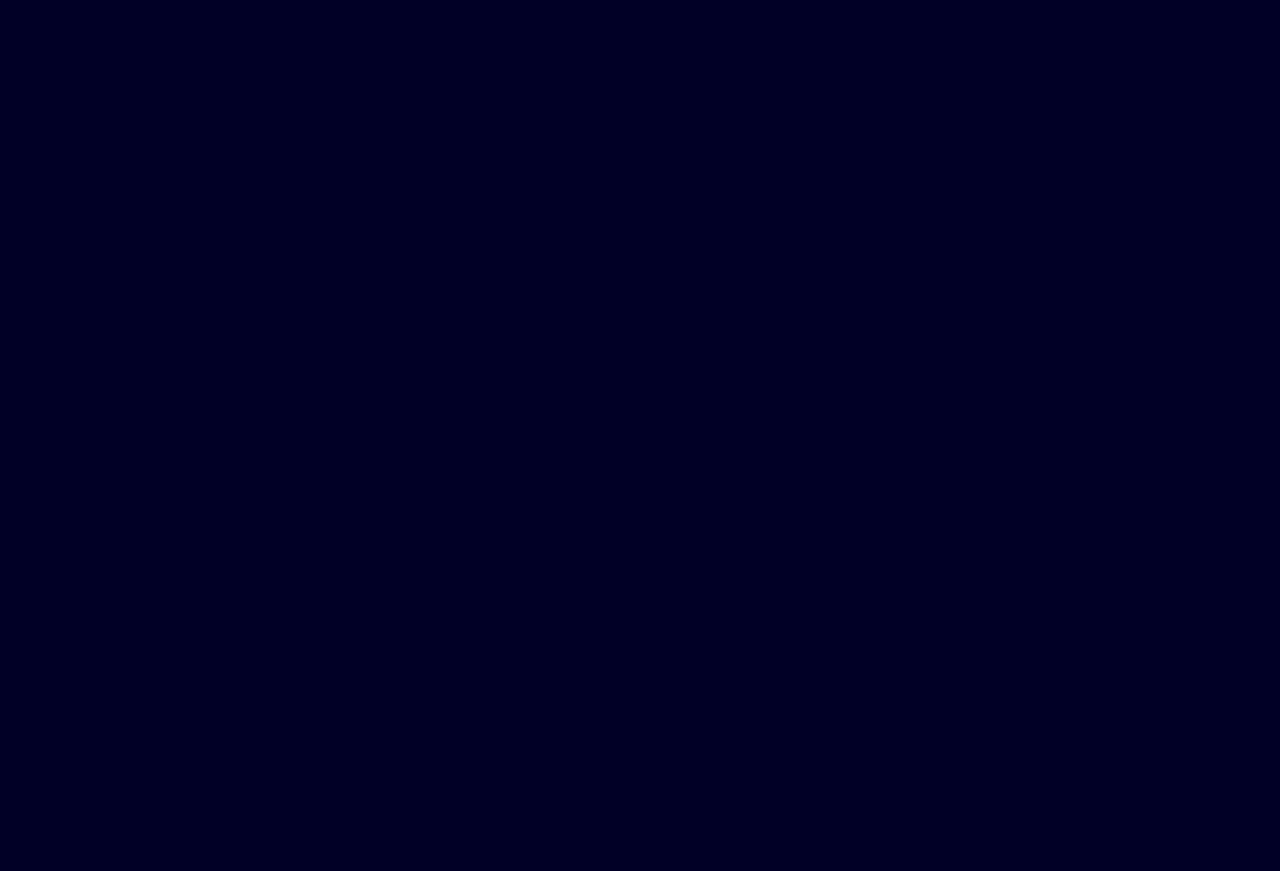
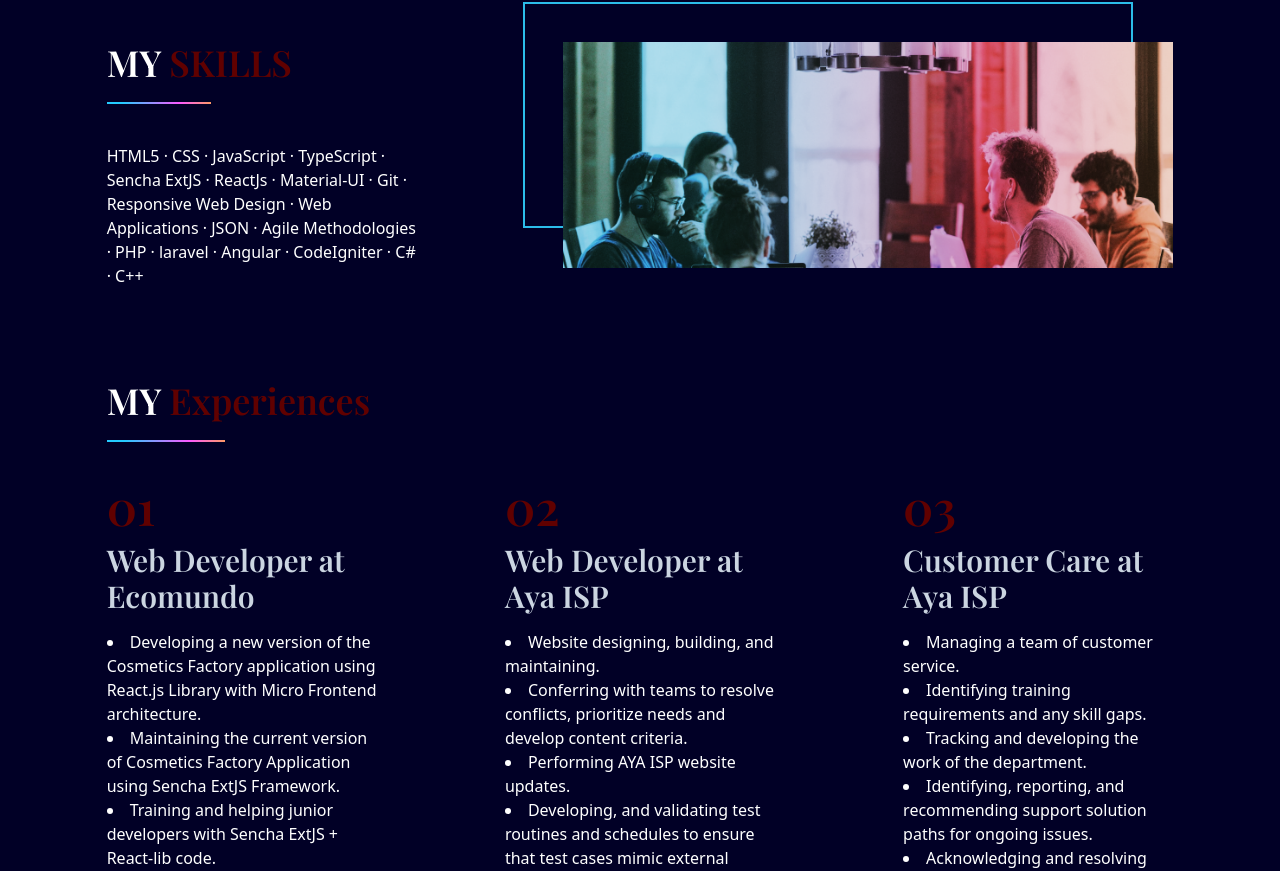
Before and after one commit to Tarek-989/Portfolio, a React (Vite) app: page / in a window 1280 px wide. Shown: the part 928-1799 px from the top of the page. Before the commit the page ends 800 px from the top, so only its background shows below. Built offline with nearby package versions, Linux system fonts and the light colour scheme.

Commit message:
create my skills  component

```diff
--- a/index.html
+++ b/index.html
@@ -4,7 +4,7 @@
     <meta charset="UTF-8" />
     <link rel="icon" type="image/svg+xml" href="/vite.svg" />
     <meta name="viewport" content="width=device-width, initial-scale=1.0" />
-	<link href="/public/output.css" rel="stylesheet">
+	<link href="/output.css" rel="stylesheet">
     <title>Portfolio</title>
   </head>
   <body>
--- a/public/output.css
+++ b/public/output.css
@@ -523,6 +523,10 @@ video {
   position: fixed;
 }
 
+.absolute{
+  position: absolute;
+}
+
 .relative{
   position: relative;
 }
@@ -547,24 +551,28 @@ video {
   top: 60%;
 }
 
-.z-40{
-  z-index: 40;
+.z-0{
+  z-index: 0;
 }
 
 .z-10{
   z-index: 10;
 }
 
-.z-0{
-  z-index: 0;
+.z-20{
+  z-index: 20;
 }
 
 .z-30{
   z-index: 30;
 }
 
-.z-20{
-  z-index: 20;
+.z-40{
+  z-index: 40;
+}
+
+.z-\[-1\]{
+  z-index: -1;
 }
 
 .mx-auto{
@@ -577,36 +585,48 @@ video {
   margin-bottom: 2.5rem;
 }
 
+.mb-5{
+  margin-bottom: 1.25rem;
+}
+
+.mb-7{
+  margin-bottom: 1.75rem;
+}
+
+.ml-20{
+  margin-left: 5rem;
+}
+
 .ml-\[33\%\]{
   margin-left: 33%;
+}
+
+.mt-10{
+  margin-top: 2.5rem;
+}
+
+.mt-12{
+  margin-top: 3rem;
 }
 
 .mt-16{
   margin-top: 4rem;
 }
 
-.ml-20{
-  margin-left: 5rem;
+.mt-3{
+  margin-top: 0.75rem;
 }
 
-.mt-12{
-  margin-top: 3rem;
+.mt-32{
+  margin-top: 8rem;
 }
 
-.mb-7{
-  margin-bottom: 1.75rem;
-}
-
-.mt-10{
-  margin-top: 2.5rem;
+.mt-5{
+  margin-top: 1.25rem;
 }
 
 .mt-8{
   margin-top: 2rem;
-}
-
-.mt-5{
-  margin-top: 1.25rem;
 }
 
 .flex{
@@ -617,12 +637,32 @@ video {
   display: none;
 }
 
+.h-0{
+  height: 0px;
+}
+
+.h-0\.5{
+  height: 0.125rem;
+}
+
 .h-3{
   height: 0.75rem;
 }
 
+.h-32{
+  height: 8rem;
+}
+
 .h-full{
   height: 100%;
+}
+
+.w-1\/2{
+  width: 50%;
+}
+
+.w-1\/3{
+  width: 33.333333%;
 }
 
 .w-3{
@@ -647,10 +687,6 @@ video {
 
 .basis-3\/5{
   flex-basis: 60%;
-}
-
-.basis-2\/5{
-  flex-basis: 40%;
 }
 
 .resize{
@@ -685,6 +721,10 @@ video {
   gap: 4rem;
 }
 
+.gap-32{
+  gap: 8rem;
+}
+
 .gap-6{
   gap: 1.5rem;
 }
@@ -706,8 +746,9 @@ video {
   border-bottom-right-radius: 0.125rem;
 }
 
-.border-2{
-  border-width: 2px;
+.bg-blue{
+  --tw-bg-opacity: 1;
+  background-color: rgb(44 188 233 / var(--tw-bg-opacity));
 }
 
 .bg-dark-grey{
@@ -723,6 +764,16 @@ video {
 .bg-red{
   --tw-bg-opacity: 1;
   background-color: rgb(96 0 0 / var(--tw-bg-opacity));
+}
+
+.bg-slate-800{
+  --tw-bg-opacity: 1;
+  background-color: rgb(30 41 59 / var(--tw-bg-opacity));
+}
+
+.bg-slate-900{
+  --tw-bg-opacity: 1;
+  background-color: rgb(15 23 42 / var(--tw-bg-opacity));
 }
 
 .bg-yellow{
@@ -742,24 +793,14 @@ video {
   padding: 0.5rem;
 }
 
-.py-16{
-  padding-top: 4rem;
-  padding-bottom: 4rem;
-}
-
-.py-6{
-  padding-top: 1.5rem;
-  padding-bottom: 1.5rem;
+.px-10{
+  padding-left: 2.5rem;
+  padding-right: 2.5rem;
 }
 
 .px-7{
   padding-left: 1.75rem;
   padding-right: 1.75rem;
-}
-
-.py-3{
-  padding-top: 0.75rem;
-  padding-bottom: 0.75rem;
 }
 
 .py-0{
@@ -772,9 +813,23 @@ video {
   padding-bottom: 0.125rem;
 }
 
-.px-10{
-  padding-left: 2.5rem;
-  padding-right: 2.5rem;
+.py-16{
+  padding-top: 4rem;
+  padding-bottom: 4rem;
+}
+
+.py-3{
+  padding-top: 0.75rem;
+  padding-bottom: 0.75rem;
+}
+
+.py-6{
+  padding-top: 1.5rem;
+  padding-bottom: 1.5rem;
+}
+
+.pb-24{
+  padding-bottom: 6rem;
 }
 
 .pr-0{
@@ -783,6 +838,10 @@ video {
 
 .pr-0\.5{
   padding-right: 0.125rem;
+}
+
+.pt-10{
+  padding-top: 2.5rem;
 }
 
 .text-center{
@@ -807,9 +866,14 @@ video {
   line-height: 2.25rem;
 }
 
-.text-sm{
-  font-size: 0.875rem;
-  line-height: 1.25rem;
+.text-4xl{
+  font-size: 2.25rem;
+  line-height: 2.5rem;
+}
+
+.text-5xl{
+  font-size: 3rem;
+  line-height: 1;
 }
 
 .text-6xl{
@@ -820,6 +884,11 @@ video {
 .text-lg{
   font-size: 1.125rem;
   line-height: 1.75rem;
+}
+
+.text-sm{
+  font-size: 0.875rem;
+  line-height: 1.25rem;
 }
 
 .font-bold{
@@ -835,19 +904,54 @@ video {
   color: rgb(117 117 117 / var(--tw-text-opacity));
 }
 
+.text-deep-blue{
+  --tw-text-opacity: 1;
+  color: rgb(1 0 38 / var(--tw-text-opacity));
+}
+
+.text-red{
+  --tw-text-opacity: 1;
+  color: rgb(96 0 0 / var(--tw-text-opacity));
+}
+
 .text-yellow{
   --tw-text-opacity: 1;
   color: rgb(253 204 73 / var(--tw-text-opacity));
 }
 
-.text-deep-blue{
+.text-gray-300{
   --tw-text-opacity: 1;
-  color: rgb(1 0 38 / var(--tw-text-opacity));
+  color: rgb(209 213 219 / var(--tw-text-opacity));
 }
 
-.drop-shadow{
-  --tw-drop-shadow: drop-shadow(0 1px 2px rgb(0 0 0 / 0.1)) drop-shadow(0 1px 1px rgb(0 0 0 / 0.06));
-  filter: var(--tw-blur) var(--tw-brightness) var(--tw-contrast) var(--tw-grayscale) var(--tw-hue-rotate) var(--tw-invert) var(--tw-saturate) var(--tw-sepia) var(--tw-drop-shadow);
+.text-gray-400{
+  --tw-text-opacity: 1;
+  color: rgb(156 163 175 / var(--tw-text-opacity));
+}
+
+.text-slate-900{
+  --tw-text-opacity: 1;
+  color: rgb(15 23 42 / var(--tw-text-opacity));
+}
+
+.text-slate-600{
+  --tw-text-opacity: 1;
+  color: rgb(71 85 105 / var(--tw-text-opacity));
+}
+
+.text-slate-500{
+  --tw-text-opacity: 1;
+  color: rgb(100 116 139 / var(--tw-text-opacity));
+}
+
+.text-slate-300{
+  --tw-text-opacity: 1;
+  color: rgb(203 213 225 / var(--tw-text-opacity));
+}
+
+.text-slate-400{
+  --tw-text-opacity: 1;
+  color: rgb(148 163 184 / var(--tw-text-opacity));
 }
 
 .transition{
@@ -877,6 +981,36 @@ body,
   position: absolute;
 }
 
+.before\:-left-10::before{
+  content: var(--tw-content);
+  left: -2.5rem;
+}
+
+.before\:-left-20::before{
+  content: var(--tw-content);
+  left: -5rem;
+}
+
+.before\:-left-\[25px\]::before{
+  content: var(--tw-content);
+  left: -25px;
+}
+
+.before\:-top-10::before{
+  content: var(--tw-content);
+  top: -2.5rem;
+}
+
+.before\:-top-20::before{
+  content: var(--tw-content);
+  top: -5rem;
+}
+
+.before\:-top-\[70px\]::before{
+  content: var(--tw-content);
+  top: -70px;
+}
+
 .before\:left-\[-50\%\]::before{
   content: var(--tw-content);
   left: -50%;
@@ -885,26 +1019,6 @@ body,
 .before\:top-\[-50\%\]::before{
   content: var(--tw-content);
   top: -50%;
-}
-
-.before\:-left-20::before{
-  content: var(--tw-content);
-  left: -5rem;
-}
-
-.before\:-top-20::before{
-  content: var(--tw-content);
-  top: -5rem;
-}
-
-.before\:-left-\[25px\]::before{
-  content: var(--tw-content);
-  left: -25px;
-}
-
-.before\:-top-\[70px\]::before{
-  content: var(--tw-content);
-  top: -70px;
 }
 
 .before\:z-\[-1\]::before{
@@ -953,16 +1067,16 @@ body,
   border-width: 2px;
 }
 
+.before\:border-blue::before{
+  content: var(--tw-content);
+  --tw-border-opacity: 1;
+  border-color: rgb(44 188 233 / var(--tw-border-opacity));
+}
+
 .before\:border-yellow::before{
   content: var(--tw-content);
   --tw-border-opacity: 1;
   border-color: rgb(253 204 73 / var(--tw-border-opacity));
-}
-
-.before\:border-blue::before{
-  content: var(--tw-content);
-  --tw-border-opacity: 1;
-  border-color: rgb(44 188 233 / var(--tw-border-opacity));
 }
 
 .hover\:bg-blue:hover{
@@ -970,14 +1084,9 @@ body,
   background-color: rgb(44 188 233 / var(--tw-bg-opacity));
 }
 
-.hover\:bg-deep-blue:hover{
-  --tw-bg-opacity: 1;
-  background-color: rgb(1 0 38 / var(--tw-bg-opacity));
-}
-
-.hover\:text-yellow:hover{
+.hover\:text-red:hover{
   --tw-text-opacity: 1;
-  color: rgb(253 204 73 / var(--tw-text-opacity));
+  color: rgb(96 0 0 / var(--tw-text-opacity));
 }
 
 .hover\:text-white:hover{
@@ -985,9 +1094,9 @@ body,
   color: rgb(255 255 255 / var(--tw-text-opacity));
 }
 
-.hover\:text-red:hover{
+.hover\:text-yellow:hover{
   --tw-text-opacity: 1;
-  color: rgb(96 0 0 / var(--tw-text-opacity));
+  color: rgb(253 204 73 / var(--tw-text-opacity));
 }
 
 .hover\:opacity-50:hover{
@@ -1004,35 +1113,17 @@ body,
   filter: var(--tw-blur) var(--tw-brightness) var(--tw-contrast) var(--tw-grayscale) var(--tw-hue-rotate) var(--tw-invert) var(--tw-saturate) var(--tw-sepia) var(--tw-drop-shadow);
 }
 
-.hover\:saturate-100:hover{
-  --tw-saturate: saturate(1);
-  filter: var(--tw-blur) var(--tw-brightness) var(--tw-contrast) var(--tw-grayscale) var(--tw-hue-rotate) var(--tw-invert) var(--tw-saturate) var(--tw-sepia) var(--tw-drop-shadow);
-}
-
-.hover\:saturate-150:hover{
-  --tw-saturate: saturate(1.5);
-  filter: var(--tw-blur) var(--tw-brightness) var(--tw-contrast) var(--tw-grayscale) var(--tw-hue-rotate) var(--tw-invert) var(--tw-saturate) var(--tw-sepia) var(--tw-drop-shadow);
-}
-
 .hover\:filter:hover{
   filter: var(--tw-blur) var(--tw-brightness) var(--tw-contrast) var(--tw-grayscale) var(--tw-hue-rotate) var(--tw-invert) var(--tw-saturate) var(--tw-sepia) var(--tw-drop-shadow);
-}
-
-.hover\:transition:hover{
-  transition-property: color, background-color, border-color, text-decoration-color, fill, stroke, opacity, box-shadow, transform, filter, -webkit-backdrop-filter;
-  transition-property: color, background-color, border-color, text-decoration-color, fill, stroke, opacity, box-shadow, transform, filter, backdrop-filter;
-  transition-property: color, background-color, border-color, text-decoration-color, fill, stroke, opacity, box-shadow, transform, filter, backdrop-filter, -webkit-backdrop-filter;
-  transition-timing-function: cubic-bezier(0.4, 0, 0.2, 1);
-  transition-duration: 150ms;
-}
-
-.hover\:duration-500:hover{
-  transition-duration: 500ms;
 }
 
 @media (min-width: 480px){
   .xs\:relative{
     position: relative;
+  }
+
+  .xs\:w-3\/4{
+    width: 75%;
   }
 
   .xs\:font-semibold{
@@ -1050,9 +1141,19 @@ body,
   }
 }
 
+@media (min-width: 768px){
+  .sm\:w-3\/4{
+    width: 75%;
+  }
+}
+
 @media (min-width: 1060px){
   .md\:order-2{
     order: 2;
+  }
+
+  .md\:mt-0{
+    margin-top: 0px;
   }
 
   .md\:mt-32{
@@ -1065,6 +1166,18 @@ body,
 
   .md\:h-full{
     height: 100%;
+  }
+
+  .md\:w-1\/3{
+    width: 33.333333%;
+  }
+
+  .md\:w-3\/4{
+    width: 75%;
+  }
+
+  .md\:w-full{
+    width: 100%;
   }
 
   .md\:max-w-\[600px\]{
@@ -1083,6 +1196,10 @@ body,
     justify-content: space-between;
   }
 
+  .md\:gap-16{
+    gap: 4rem;
+  }
+
   .md\:text-start{
     text-align: start;
   }
--- a/src/App.tsx
+++ b/src/App.tsx
@@ -1,7 +1,7 @@
 import { useEffect, useState } from 'react'
-import { DotGroup, Landing, NavBar } from '@/components';
-import { SelectedPage } from '@/shared/types';
+import { DotGroup, Landing, MySkills, NavBar } from '@/components';
 import { useMediaQuery } from './hooks';
+import { LineGradient, SelectedPage } from '@/shared';
 
 
 
@@ -39,6 +39,10 @@ function App() {
 				)}
 				<Landing setSelectedPage={setSelectedPage} />
 			</div>
+			<LineGradient />
+			<div className='w-5/6 mx-auto md:h-full'>
+				<MySkills />
+			</div>
 		</div>
 	)
 }
--- /dev/null
+++ b/src/components/MySkills.tsx
@@ -0,0 +1,188 @@
+import { LineGradient, SelectedPage } from '@/shared';
+import { useMediaQuery } from '@/hooks';
+import { motion } from 'framer-motion';
+
+export const MySkills = () => {
+	const isAboveMediumScreens = useMediaQuery({ query: '(min-width: 1060px)' });
+
+	return (
+		<section id={SelectedPage.Skills} className='pt-10 pb-24'>
+			<div className='md:flex md:justify-between md:gap-16 mt-32'>
+				<motion.div
+					className='md:w-1/3'
+					initial='hidden'
+					whileInView='visible'
+					viewport={{ once: true, amount: 0.5 }}
+					transition={{ duration: 0.5 }}
+					variants={{
+						hidden: { opacity: 0, x: -50 },
+						visible: { opacity: 1, x: 0 },
+					}}
+				>
+					<p className='font-playFair font-semibold text-4xl mb-5'>
+						MY <span className='text-red'>SKILLS</span>
+					</p>
+					<LineGradient width='w-1/3' />
+					<p className='mt-10 mb-7'>
+						HTML5 · CSS · JavaScript · TypeScript · Sencha ExtJS · ReactJs ·
+						Material-UI · Git · Responsive Web Design · Web Applications · JSON ·
+						Agile Methodologies · PHP · laravel · Angular · CodeIgniter · C# · C++
+					</p>
+				</motion.div>
+				<div className='mt-16 md:mt-0'>
+					{isAboveMediumScreens ? (
+						<div
+							className='relative z-0 ml-20 before:absolute before:-top-10
+								before:-left-10 before:w-full before:h-full before:border-2
+								before:border-blue before:z-[-1]'
+						>
+							<img
+								src='../assets/skills-image.png'
+								className='z-10'
+								alt='Skills'
+							/>
+						</div>
+					) : (
+						<img
+							src='../assets/skills-image.png'
+							className='z-10'
+							alt='Skills'
+						/>
+					)}
+				</div>
+			</div>
+
+			{/* Experiences */}
+			<div className='md:flex md:justify-between mt-16 gap-32'>
+				<motion.div
+					className='md:w-1/3'
+					initial='hidden'
+					whileInView='visible'
+					viewport={{ once: true, amount: 0.5 }}
+					transition={{ duration: 0.5 }}
+					variants={{
+						hidden: { opacity: 0, x: -50 },
+						visible: { opacity: 1, x: 0 },
+					}}
+				>
+					<p className='font-playFair font-semibold text-4xl mb-5'>
+						MY <span className='text-red'>Experiences</span>
+					</p>
+					<LineGradient width='w-1/3' />
+				</motion.div>
+			</div>
+			<div className='md:flex md:justify-between gap-32'>
+
+				{/* Experience 1 */}
+				<motion.div
+					className='md:w-1/3 mt-10'
+					initial='hidden'
+					whileInView='visible'
+					viewport={{ once: true, amount: 0.5 }}
+					transition={{ duration: 0.5 }}
+					variants={{
+						hidden: { opacity: 0, y: 50 },
+						visible: { opacity: 1, y: 0 },
+					}}
+				>
+					<div className='relative h-32'>
+						<div className='z-10'>
+							<p className='font-playFair font-semibold text-5xl text-red'>01</p>
+							<p className='font-playFair font-semibold text-3xl mt-3 text-slate-300'>
+								Web Developer at Ecomundo
+							</p>
+						</div>
+					</div>
+					<p className='mt-5'>
+						<li>
+							Developing a new version of the Cosmetics Factory application using
+							React.js Library with Micro Frontend architecture.
+						</li>
+						<li>
+							Maintaining the current version of Cosmetics Factory Application using Sencha ExtJS Framework.
+						</li>
+						<li>
+							Training and helping junior developers with Sencha ExtJS + React-lib code.
+						</li>
+						<li>
+							Solving and tracking the tickets assigned by my superiors.
+						</li>
+					</p>
+				</motion.div>
+				{/* Experience 2 */}
+				<motion.div
+					className='md:w-1/3 mt-10'
+					initial='hidden'
+					whileInView='visible'
+					viewport={{ once: true, amount: 0.5 }}
+					transition={{ delay: 0.2, duration: 0.5 }}
+					variants={{
+						hidden: { opacity: 0, y: 50 },
+						visible: { opacity: 1, y: 0 },
+					}}
+				>
+					<div className='relative h-32'>
+						<div className='z-10'>
+							<p className='font-playFair font-semibold text-5xl text-red'>02</p>
+							<p className='font-playFair font-semibold text-3xl mt-3 text-slate-300'>
+								Web Developer at Aya ISP
+							</p>
+						</div>
+					</div>
+					<p className='mt-5'>
+						<li>
+							Website designing, building, and maintaining.
+						</li>
+						<li>
+							Conferring with teams to resolve conflicts, prioritize needs and develop
+							content criteria.
+						</li>
+						<li>
+							Performing AYA ISP website updates.
+						</li>
+						<li>
+							Developing, and validating test routines and schedules to ensure that test
+							cases mimic external interfaces and address all browser and device
+							types.
+						</li>
+						<li>
+							Evaluating code to ensure it meets industry standards, is properly
+							structured, and is compatible with all platforms.
+						</li>
+					</p>
+				</motion.div>
+				{/* Experience 3 */}
+				<motion.div
+					className='md:w-1/3 mt-10'
+					initial='hidden'
+					whileInView='visible'
+					viewport={{ once: true, amount: 0.5 }}
+					transition={{ delay: 0.4, duration: 0.5 }}
+					variants={{
+						hidden: { opacity: 0, y: 50 },
+						visible: { opacity: 1, y: 0 },
+					}}
+				>
+					<div className='relative h-32'>
+						<div className='z-10'>
+							<p className='font-playFair font-semibold text-5xl text-red'>03</p>
+							<p className='font-playFair font-semibold text-3xl mt-3 text-slate-300'>
+								Customer Care at Aya ISP
+							</p>
+						</div>
+					</div>
+					<p className='mt-5'>
+						<li>Managing a team of customer service.</li>
+						<li>Identifying training requirements and any skill gaps.</li>
+						<li>Tracking and developing the work of the department.</li>
+						<li>Identifying, reporting, and recommending support solution paths for
+							ongoing issues.
+						</li>
+						<li>Acknowledging and resolving customer complaints.</li>
+						<li>training a team of junior customer service representatives.</li>
+					</p>
+				</motion.div>
+			</div>
+		</section>
+	)
+}
--- a/src/components/index.ts
+++ b/src/components/index.ts
@@ -3,3 +3,4 @@ export * from './Link';
 export * from './DotGroup';
 export * from './Landing';
 export * from './SocialMediaIcons';
+export * from './MySkills';
--- /dev/null
+++ b/src/shared/LineGradient.tsx
@@ -0,0 +1,10 @@
+
+type Props = {
+	width?: string;
+}
+
+export const LineGradient = ({ width = 'w-full' }: Props) => {
+	return (
+		<div className={`h-0.5 ${width} bg-gradient-rainblue `} />
+	)
+}
--- a/src/shared/index.ts
+++ b/src/shared/index.ts
@@ -1 +1,2 @@
 export * from './types';
+export * from './LineGradient';
```
